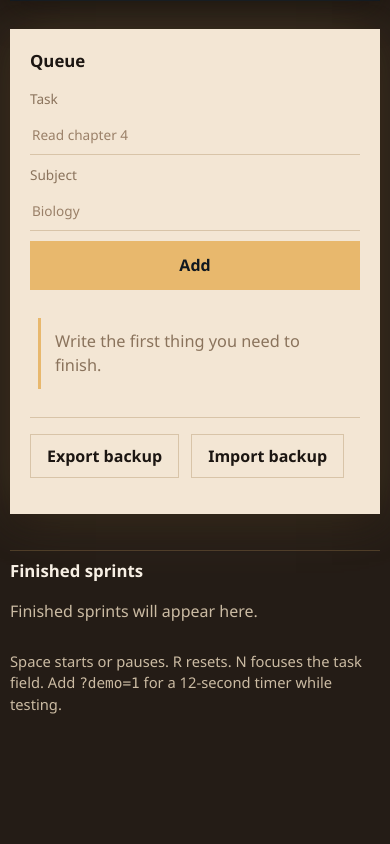
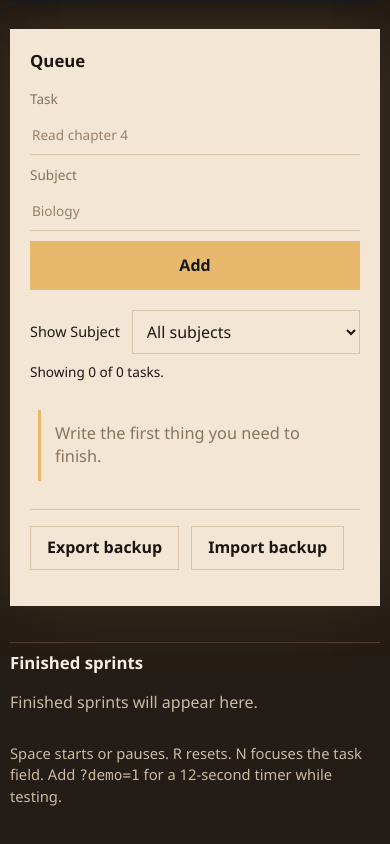
Before and after one commit to HamdanEsmail/study-sprint, a website with bundled scripts: page index.html in a window 390 px wide. Shown: the part 732-1576 px from the top of the page. Before the commit the page ends 1494 px from the top, so only its background shows below. Built offline with nearby package versions, Linux system fonts and the light colour scheme.

Commit message:
Add subject filtering to the task queue
Group labels without case sensitivity, handle blank subjects and empty filtered views, preserve the selected timer task, and reset the view after backup import. Verified with timer checks and desktop and phone browser flows.

```diff
--- a/css/styles.css
+++ b/css/styles.css
@@ -246,6 +246,39 @@ button {
   margin: 0 0 16px;
   font-size: 1.05rem;
   font-weight: 650;
+}
+
+.queue-filter {
+  display: flex;
+  flex-wrap: wrap;
+  align-items: center;
+  gap: 8px 12px;
+  margin-top: 20px;
+}
+
+.queue-filter label {
+  color: var(--ink);
+  font-size: 0.9rem;
+}
+
+.queue-filter select {
+  flex: 1 1 180px;
+  min-width: 0;
+  max-width: 100%;
+  min-height: 44px;
+  padding: 8px 10px;
+  border: 1px solid var(--divider);
+  background: var(--paper);
+  color: var(--ink);
+  font: inherit;
+  color-scheme: light;
+}
+
+.filter-note {
+  margin: 8px 0 12px;
+  color: var(--ink);
+  font-size: 0.85rem;
+  overflow-wrap: anywhere;
 }
 
 .add-form {
--- a/index.html
+++ b/index.html
@@ -64,6 +64,13 @@
             </label>
             <button type="submit" class="add" id="add-submit">Add</button>
           </form>
+          <div class="queue-filter">
+            <label for="subject-filter">Show Subject</label>
+            <select id="subject-filter" aria-describedby="filter-note">
+              <option value="">All Subjects</option>
+            </select>
+          </div>
+          <p id="filter-note" class="filter-note" aria-live="polite"></p>
           <p id="empty-queue" class="empty">Write the first thing you need to finish.</p>
           <ul id="task-list" class="task-list"></ul>
           <div class="backup-bar">
--- a/js/app.js
+++ b/js/app.js
@@ -40,6 +40,7 @@ const state = {
   settings: saved.settings,
   saveError: false,
   editingId: null,
+  subjectFilter: "",
 };
 
 const els = {
@@ -66,6 +67,8 @@ const els = {
   focusMinutes: document.querySelector("#focus-minutes"),
   breakMinutes: document.querySelector("#break-minutes"),
   durationNote: document.querySelector("#duration-note"),
+  subjectFilter: document.querySelector("#subject-filter"),
+  filterNote: document.querySelector("#filter-note"),
 };
 
 function syncDurationInputs() {
@@ -73,6 +76,48 @@ function syncDurationInputs() {
   els.breakMinutes.value = String(state.settings.breakMs / 60_000);
 }
 
+function subjectLabel(task) {
+  return typeof task.subject === "string" ? task.subject.trim(): "";
+}
+
+function subjectValue(task) {
+  return `subject:${subjectLabel(task).toLowerCase()}`;
+}
+
+function syncSubjectOptions() {
+  const labels = new Map();
+
+  for (const task of state.tasks) {
+    const value = subjectValue(task);
+
+    if (!labels.has(value)) {
+      labels.set(value, subjectLabel(task) || "No subject");
+    }
+  }
+  if (state.subjectFilter && !labels.has(state.subjectFilter)) {
+    const previousLabel = els.subjectFilter.selectedOptions[0]?.textContent;
+    labels.set(state.subjectFilter, previousLabel || "Selected subject");
+  }
+  const choices = [
+    ["", "All subjects"], ...[...labels].sort((a, b) => a[1].localeCompare(b[1])),
+  ];
+  const currentChoices = [...els.subjectFilter.options].map((option) => [option.value, option.textContent]);
+
+  if (JSON.stringify(choices) !== JSON.stringify(currentChoices)) {
+    const options = choices.map (([value, label]) => {
+      const option = document.createElement("option");
+      option.value = value;
+      option.textContent = label;
+      return option;
+    });
+
+    els.subjectFilter.replaceChildren(...options);
+  }
+
+  if (els.subjectFilter.value !== state.subjectFilter) {
+    els.subjectFilter.value = state.subjectFilter;
+  }
+}
 function persist() {
   const result = saveState(state);
   state.saveError = !result.ok;
@@ -138,15 +183,33 @@ function render(now = Date.now()) {
     ? "This browser blocked saving. Your queue may disappear after refresh."
     : "Saved in this browser only.";
 
-  const open = state.tasks.filter((taskItem) => !taskItem.completed);
-  const done = state.tasks.filter((taskItem) => taskItem.completed);
-  els.empty.hidden = state.tasks.length > 0;
-  els.list.replaceChildren();
+  syncSubjectOptions();
 
-  for (const taskItem of [...open, ...done]) {
-    els.list.append(renderTask(taskItem));
-  }
+  const visible = state.tasks.filter(
+    (taskItem) => state.subjectFilter === "" || subjectValue(taskItem) === state.subjectFilter);
 
+    const open = visible.filter((taskItem) => !taskItem.completed);
+    const done = visible.filter((taskItem) => taskItem.completed);
+
+    els.empty.hidden = visible.length > 0;
+
+
+    const filterLabel = els.subjectFilter.selectedOptions[0]?.textContent ?? "this subject";
+    els.empty.textContent = state.subjectFilter
+      ? `No tasks for ${filterLabel}. Choose All subjects or add a task with this subject.`
+      : "Write the first thing you need to finish.";
+
+    let filterMessage = `Showing ${visible.length} of ${state.tasks.length} tasks.`;
+    if (
+      task && state.subjectFilter && subjectValue(task) !== state.subjectFilter ) {
+        filterMessage += " The timer's selected task is outside this filter.";
+      }
+    if (els.filterNote.textContent !== filterMessage) { els.filterNote.textContent = filterMessage; }
+    els.list.replaceChildren();
+
+    for (const taskItem of [...open, ...done]) {
+      els.list.append(renderTask(taskItem));
+    }
   els.sessions.replaceChildren();
   if (state.sessions.length === 0) {
     const item = document.createElement("li");
@@ -233,6 +296,11 @@ function renderTask(task) {
   return item;
 }
 
+els.subjectFilter.addEventListener("change", () => {
+  state.subjectFilter = els.subjectFilter.value;
+  render();
+});
+
 els.durationForm.addEventListener("submit", (event) => {
   event.preventDefault();
   if (state.timer.running || !els.durationForm.reportValidity()) {
@@ -310,6 +378,7 @@ function applyImportedState(next) {
   state.tasks = next.tasks;
   state.sessions = next.sessions;
   state.settings = next.settings;
+  state.subjectFilter = "";
   state.timer = initialTimer(next);
   clearEditing();
   syncDurationInputs();
```
